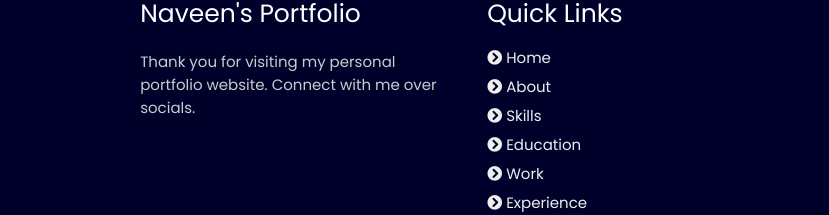
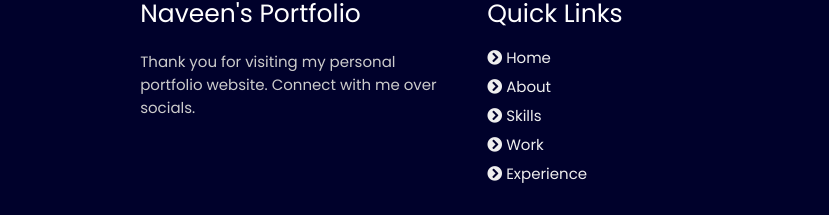
Before and after one commit to pokala-naveen/my_portfolio, a plain HTML site: page index.html in a window 1280 px wide. Shown: the part 4404-4619 px from the top of the page, 0-829 px from the left. Drawn offline with nearby package versions, Linux system fonts and the light colour scheme.

```diff
--- a/index.html
+++ b/index.html
@@ -404,7 +404,7 @@
           <a href="#home"><i class="fas fa-chevron-circle-right"></i> home</a>
           <a href="#about"><i class="fas fa-chevron-circle-right"></i> about</a>
           <a href="#skills"><i class="fas fa-chevron-circle-right"></i> skills</a>
-          <a href="#education"><i class="fas fa-chevron-circle-right"></i> education</a>
+          <!--<a href="#education"><i class="fas fa-chevron-circle-right"></i> education</a>-->
           <a href="#work"><i class="fas fa-chevron-circle-right"></i> work</a>
           <a href="#experience"><i class="fas fa-chevron-circle-right"></i> experience</a>
       </div>
```
